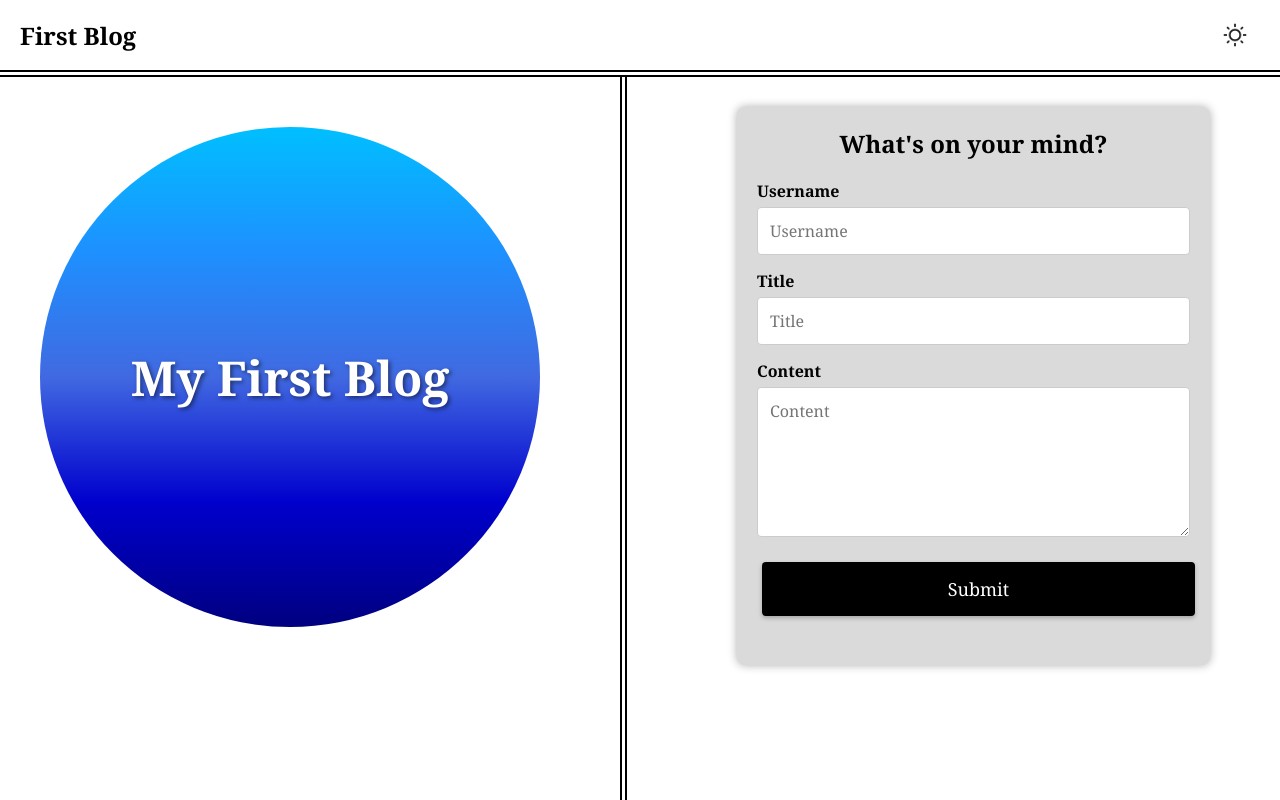
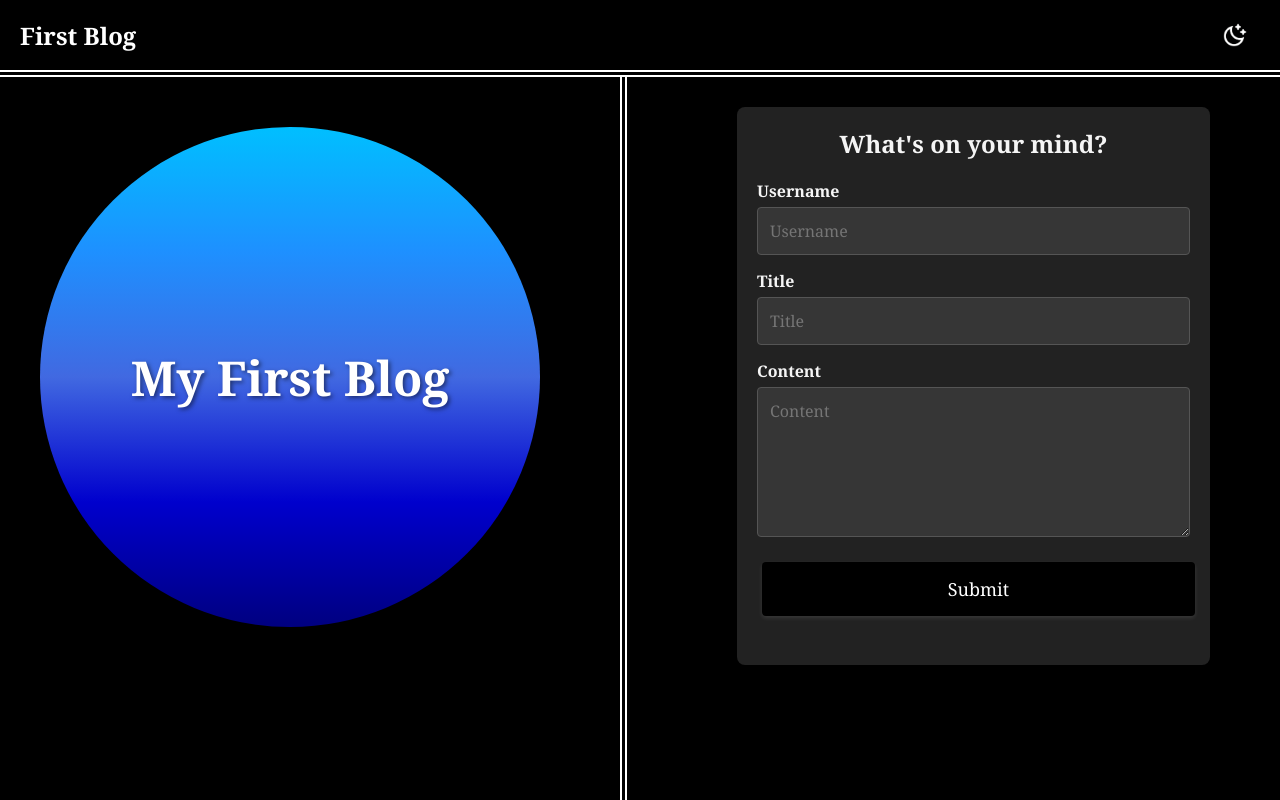
Before and after one commit to MadamLoki/personal-blog-bootcamp4, a plain HTML site: page index.html in a window 1280 px wide. Both pictures are taken after a click on the button 1235 px from the left and 35 px from the top of the page. Shown: the top 800 px of the page. Drawn offline with Linux system fonts and the light colour scheme.

Commit message:
reapply dark mode js functions

```diff
--- a/assets/css/form.css
+++ b/assets/css/form.css
@@ -1,12 +1,8 @@
-*{
-    font-family:Georgia, 'Times New Roman', Times, serif;
-}
-
 /* Form section styling */
 .formSection {
     align-content: space-around;
-    max-width: 100%;
-    width: 400px;
+    max-width: 500px;
+    width: 100%;
     padding: 20px;
     background-color: #dadada;
     border-radius: 8px;
@@ -39,11 +35,13 @@
 
 #content {
     height: 150px;
+    resize: vertical;
 }
 
 .formSection input[type="text"]:focus,
 .formSection textarea:focus {
     border-color: #000000;
+    outline: none;
 }
 
 /* Form labels */
@@ -123,7 +121,6 @@ label.dark-mode {
 /* Responsive adjustments */
 @media (max-width: 768px) {
     .formSection {
-        width: 100%;
         padding: 15px;
     }
 }
--- a/assets/js/logic.js
+++ b/assets/js/logic.js
@@ -1,5 +1,50 @@
 // TO DO: Create logic to toggle the light/dark mode styles for the page and circle. The mode should be saved to local storage.
+const toggle = document.getElementById('toggle');
+const body = document.body;
 
+//Function to toggle dark mode
+function toggleMode() {
+    const img = document.querySelector('.toggle-button img');
+    const lightMode = img.getAttribute('data-state');
+    const darkMode = lightMode === 'light' ? 'dark' : 'light';
+    applyMode(darkMode);
+    localStorage.setItem('mode', darkMode);
+    img.setAttribute('data-state', darkMode);
+    img.src = darkMode === 'light' ? './assets/images/sun_icon.png' : './assets/images/moon_icon.png';
+}
+
+//Function to apply dark mode
+function applyMode(mode) {
+    const body = document.body;
+
+    if (mode === 'dark') {
+        body.classList.add('dark-mode');
+        body.classList.remove('light-mode');
+    } else {
+        body.classList.add('light-mode');
+        body.classList.remove('dark-mode');
+    }
+}
+
+//Add event listener to toggle button
+document.addEventListener('DOMContentLoaded', () => {
+    const toggleButton = document.querySelector('.toggle-button');
+
+    if (!toggleButton) {
+        console.error('No toggle button found');
+        return;
+    }
+        toggleButton.addEventListener('click', toggleMode);
+
+        //Check local storage for mode
+        const savedMode = localStorage.getItem('mode') || 'light';
+        applyMode(savedMode);
+
+        const img = toggleButton.querySelector('img');
+        img.setAttribute('data-state', savedMode);
+        img.src = savedMode === 'light' ? './assets/images/sun_icon.png' : './assets/images/moon_icon.png';
+    }
+);
 
 // TO DO: Create a function called `readLocalStorage` that reads from local storage and returns the data. If no data exists, return an empty array.
 
@@ -9,7 +54,7 @@
 
 // Use the following function whenever you need to redirect to a different page
 
-let redirectURL = '';
+let redirectURL = './index.html';
 
 const redirectPage = function (url) {
     redirectURL = url;
```
Also changed, not shown: blog.html (+0 -2 lines).
